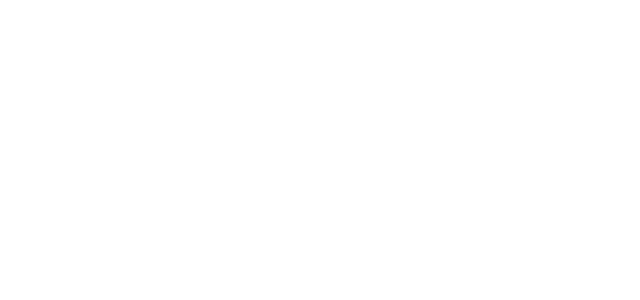
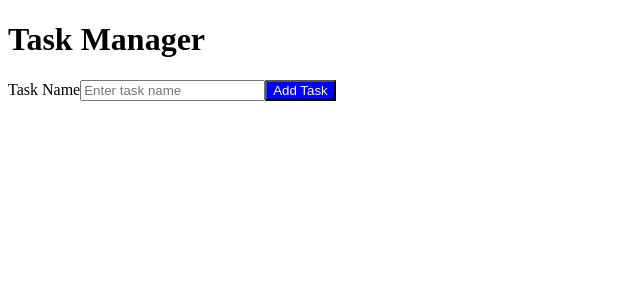
Before and after one commit to KazukiTakeuchi/react-sample, a React (Create React App) app: page / in a window 1280 px wide. Shown: the top 300 px of the page, without its empty margins (0-640 px from the left). Built offline with nearby package versions, Linux system fonts and the light colour scheme.

Commit message:
feat: Templateの実装

```diff
--- a/src/App.tsx
+++ b/src/App.tsx
@@ -1,6 +1,12 @@
+import { TaskList } from "./components/organisms/TaskList";
+import { AppTemplate } from "./components/Templates/AppTemplate";
+
 function App() {
   return (
     <div className="App">
+      <AppTemplate>
+        <TaskList />
+      </AppTemplate>
     </div>
   );
 }
--- /dev/null
+++ b/src/components/Templates/AppTemplate.tsx
@@ -0,0 +1,10 @@
+export const AppTemplate: React.FC<{ children: React.ReactNode }> = ({ children }) => {
+  return (
+    <div>
+      <header>
+        <h1>Task Manager</h1>
+      </header>
+      <main>{children}</main>
+    </div>
+  );
+};
```
